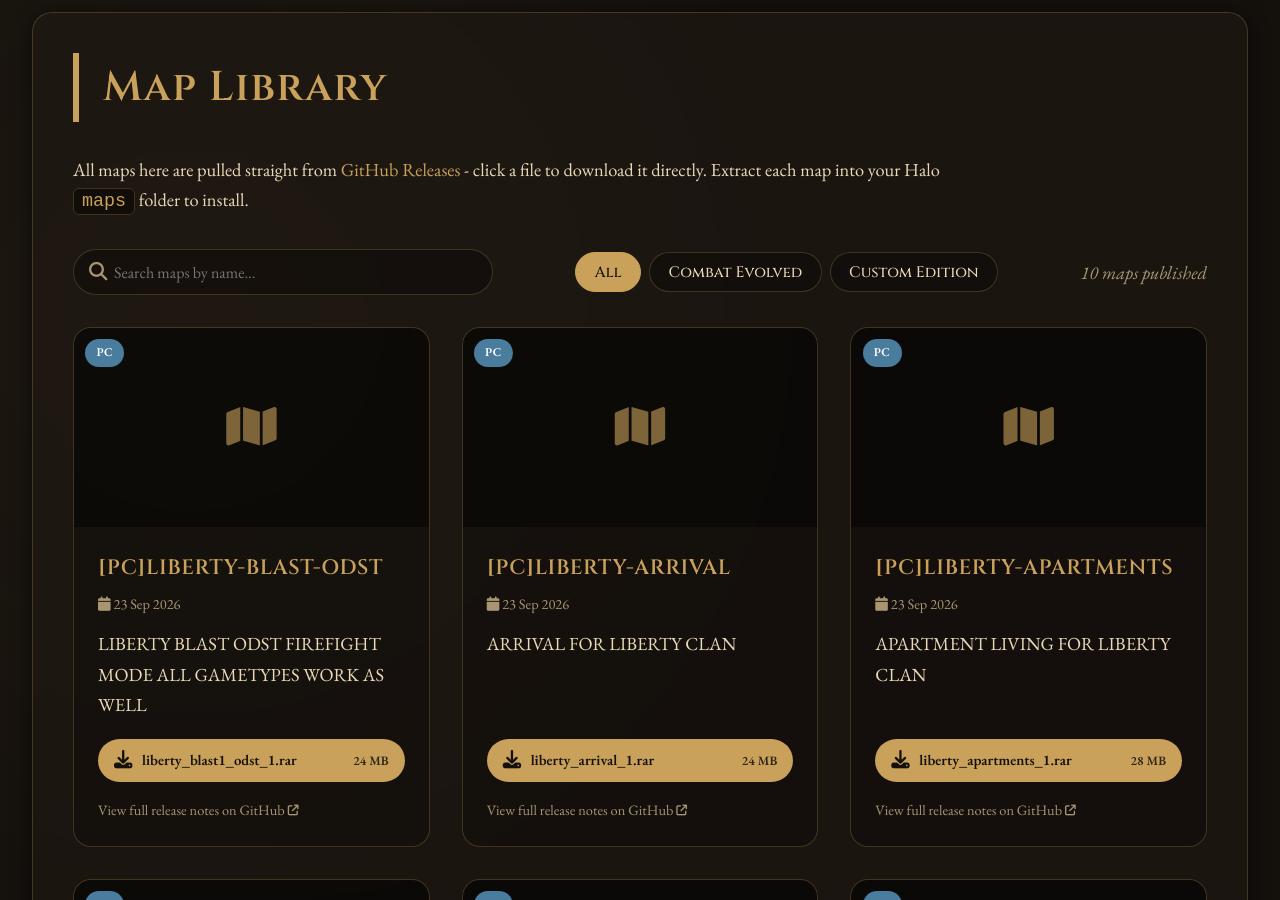
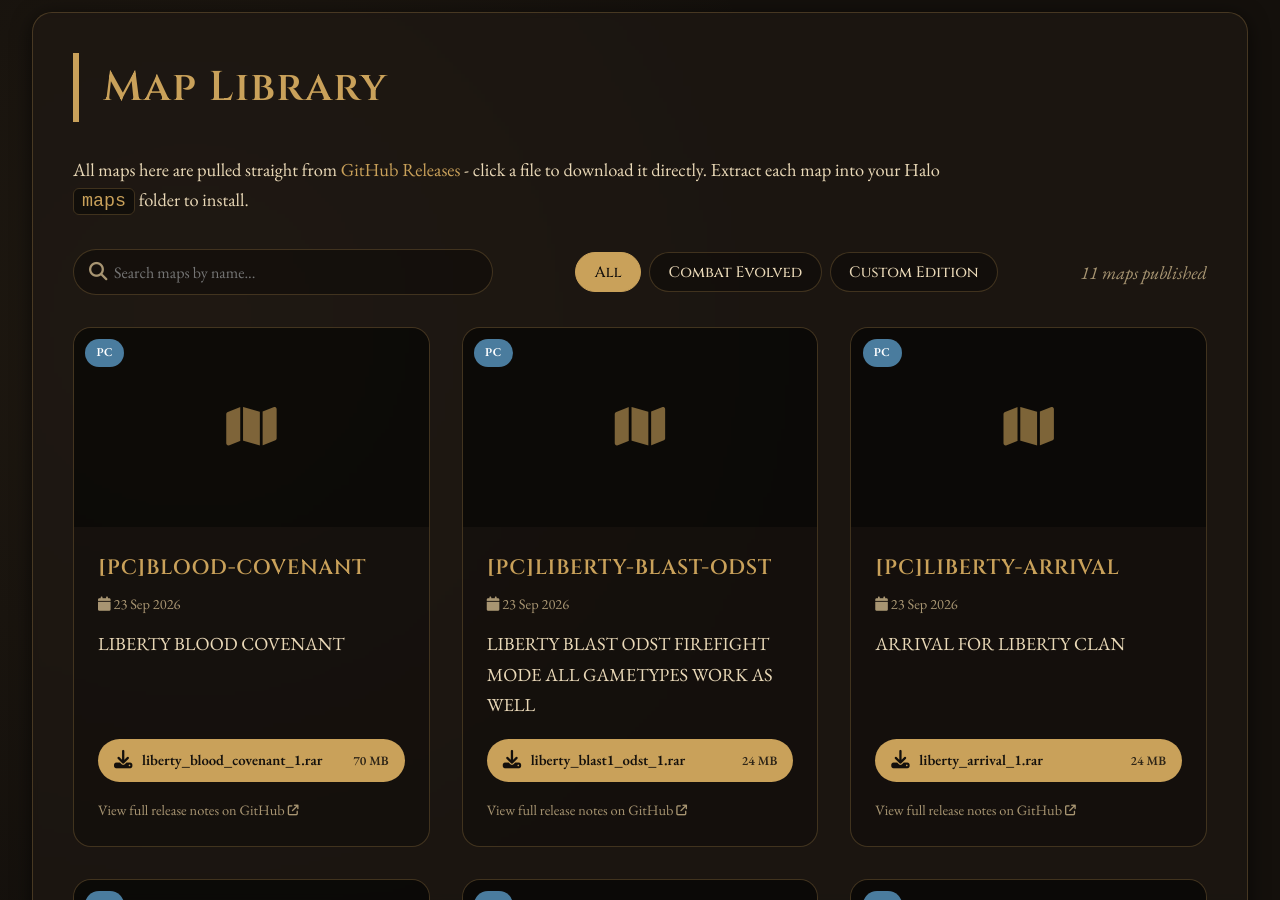
Before and after one commit to Chalwk/NC-Halo-Maps, a Jekyll site: the page built from maps.html, in a window 1280 px wide and 900 px high, scrolled down 264 px. Built offline with Jekyll 4.4.1, drawn with Linux system fonts in a browser that asks for light colours.

Commit message:
chore: update releases data

```diff
--- a/_data/releases.json
+++ b/_data/releases.json
@@ -1,4 +1,27 @@
 [
+  {
+    "id": 394743836,
+    "tag": "PC-LIBERTY-BLOOD-COVENANT",
+    "name": "[PC]BLOOD-COVENANT",
+    "body": "LIBERTY BLOOD COVENANT",
+    "prerelease": false,
+    "published_at": "2026-09-23T14:26:45Z",
+    "html_url": "https://github.com/nakedchick-code/NC-Halo-Maps/releases/tag/PC-LIBERTY-BLOOD-COVENANT",
+    "games": [
+      "PC"
+    ],
+    "thumbnail": null,
+    "assets": [
+      {
+        "name": "liberty_blood_covenant_1.rar",
+        "size": 73329721,
+        "size_human": "70 MB",
+        "download_count": 0,
+        "browser_download_url": "https://github.com/nakedchick-code/NC-Halo-Maps/releases/download/PC-LIBERTY-BLOOD-COVENANT/liberty_blood_covenant_1.rar",
+        "content_type": "application/x-compressed"
+      }
+    ]
+  },
   {
     "id": 394742610,
     "tag": "PC-LIBERTY-BLAST-ODST",
```
